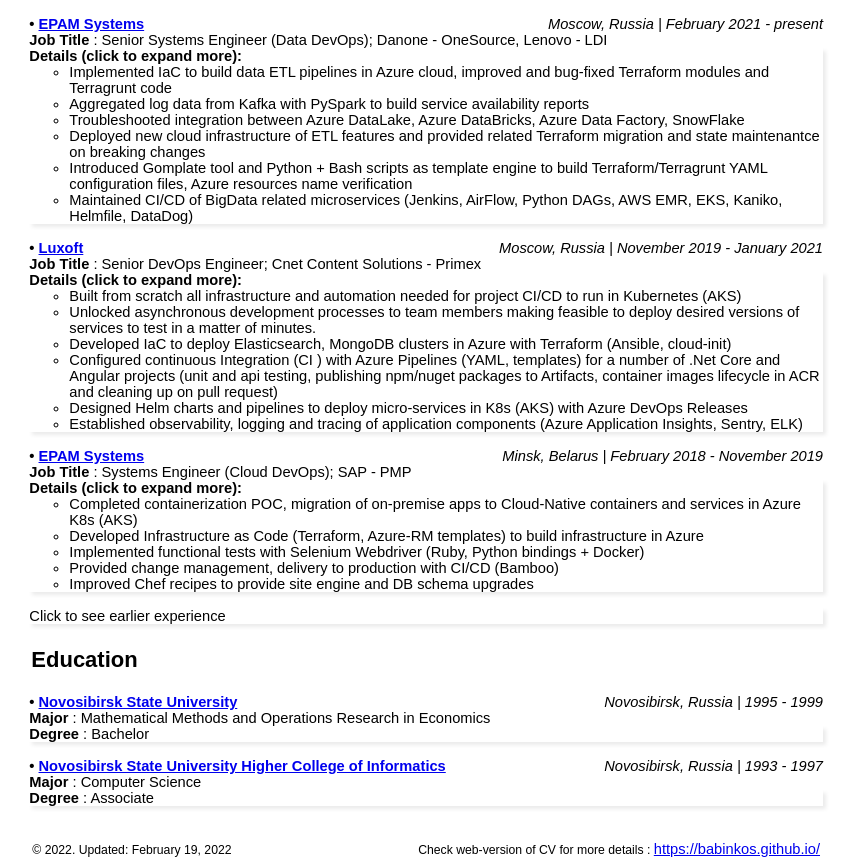
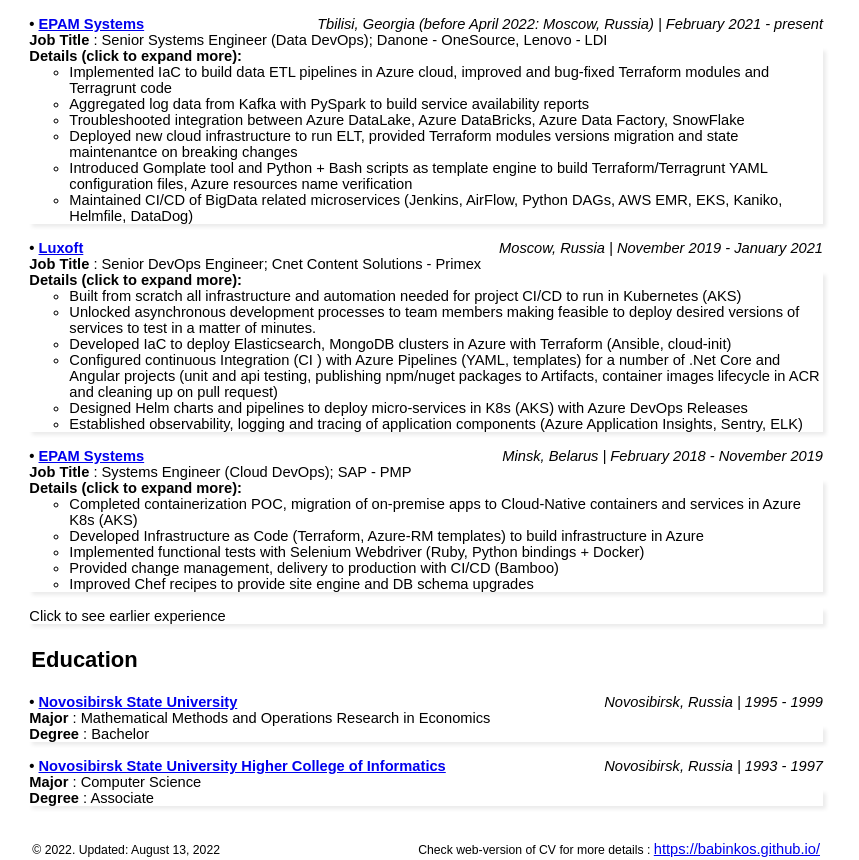
Before and after one commit to babinkos/babinkos.github.io, a plain HTML site: page index.html in a window 1280 px wide. Shown: the part 322-1182 px from the top of the page, without its empty margins (0-859 px from the left). Drawn offline with Linux system fonts and the light colour scheme.

Commit message:
deploy: babinkos/babinkos-cv-src@0a604f7dfd0e373645deeb3998e9592f83ec4074

```diff
--- a/index.html
+++ b/index.html
@@ -107,7 +107,7 @@
     <section id="experience-section-0">
     <!-- variable debug key: 0 -->
     <h3><span style="float:left;">&bull;&nbsp;<a href="https://www.epam.com">EPAM Systems</a></span>
-    &nbsp;<span style="float:right; font-weight:normal"><i>Moscow, Russia | February 2021 - present</i></span>
+    &nbsp;<span style="float:right; font-weight:normal"><i>Tbilisi, Georgia (before April 2022: Moscow, Russia) | February 2021 - present</i></span>
     </h3>
     <strong>Job Title</strong> : Senior Systems Engineer (Data DevOps); Danone - OneSource, Lenovo - LDI<br>
     <details>
@@ -116,7 +116,7 @@
 <li>Implemented IaC to build data ETL pipelines in Azure cloud, improved and bug-fixed Terraform modules and Terragrunt code</li>
 <li>Aggregated log data from Kafka with PySpark to build service availability reports</li>
 <li>Troubleshooted integration between Azure DataLake, Azure DataBricks, Azure Data Factory, SnowFlake</li>
-<li>Deployed new cloud infrastructure of ETL features and provided related Terraform migration and state maintenantce on breaking changes</li>
+<li>Deployed new cloud infrastructure to run ELT, provided Terraform modules versions migration and state maintenantce on breaking changes</li>
 <li>Introduced Gomplate tool and Python + Bash scripts as template engine to build Terraform/Terragrunt YAML configuration files, Azure resources name verification</li>
 <li>Maintained CI/CD of BigData related microservices (Jenkins, AirFlow, Python DAGs, AWS EMR, EKS, Kaniko, Helmfile, DataDog)</li>
 </ul>
@@ -320,7 +320,7 @@ Office network and fileservers support, data extraction from various databases a
   <table style="width: 100%; border-style: none;">
     <tr>
       <td style="text-align: left">
-        <small>&copy; 2022. Updated: February 19, 2022</small>
+        <small>&copy; 2022. Updated: August 13, 2022</small>
       </td>
       <td style="text-align:right">
         <small>Check web-version of CV for more details :  <a href="https://babinkos.github.io/">https://babinkos.github.io/</a></small>
```
